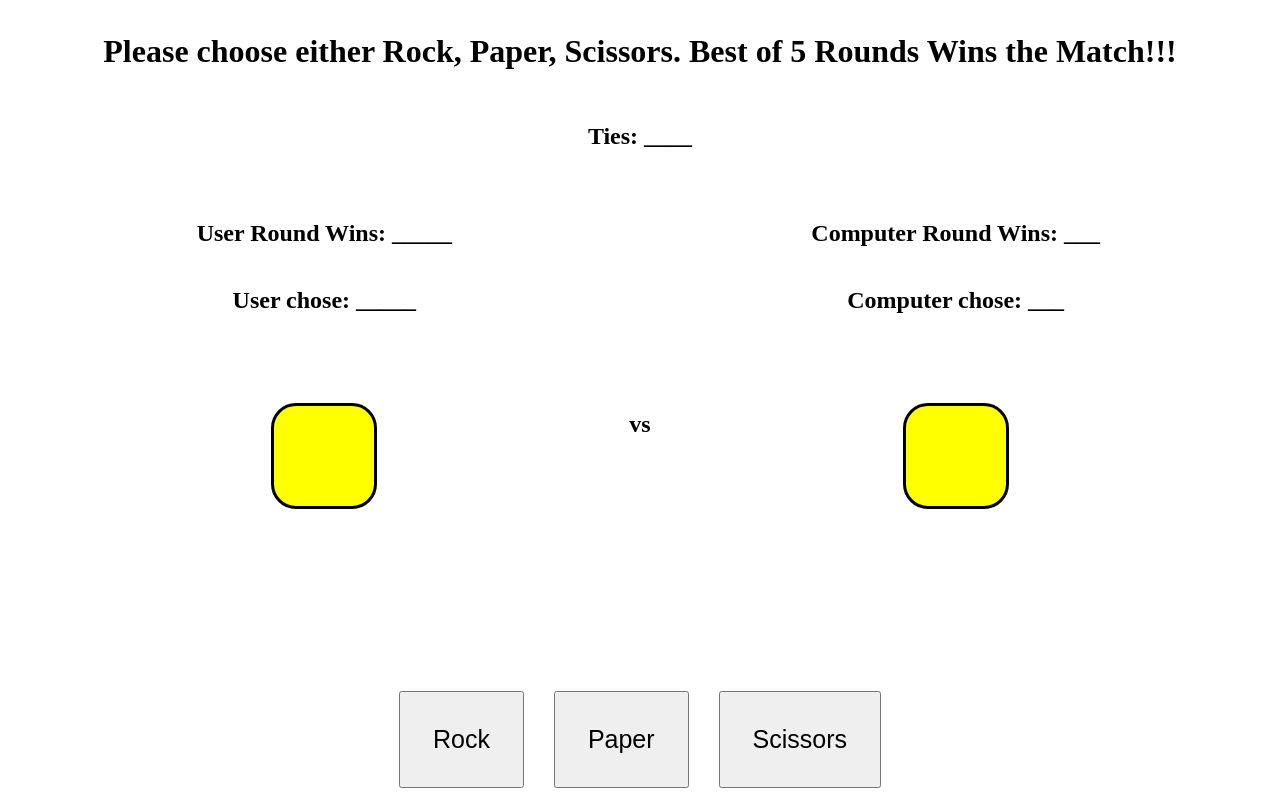
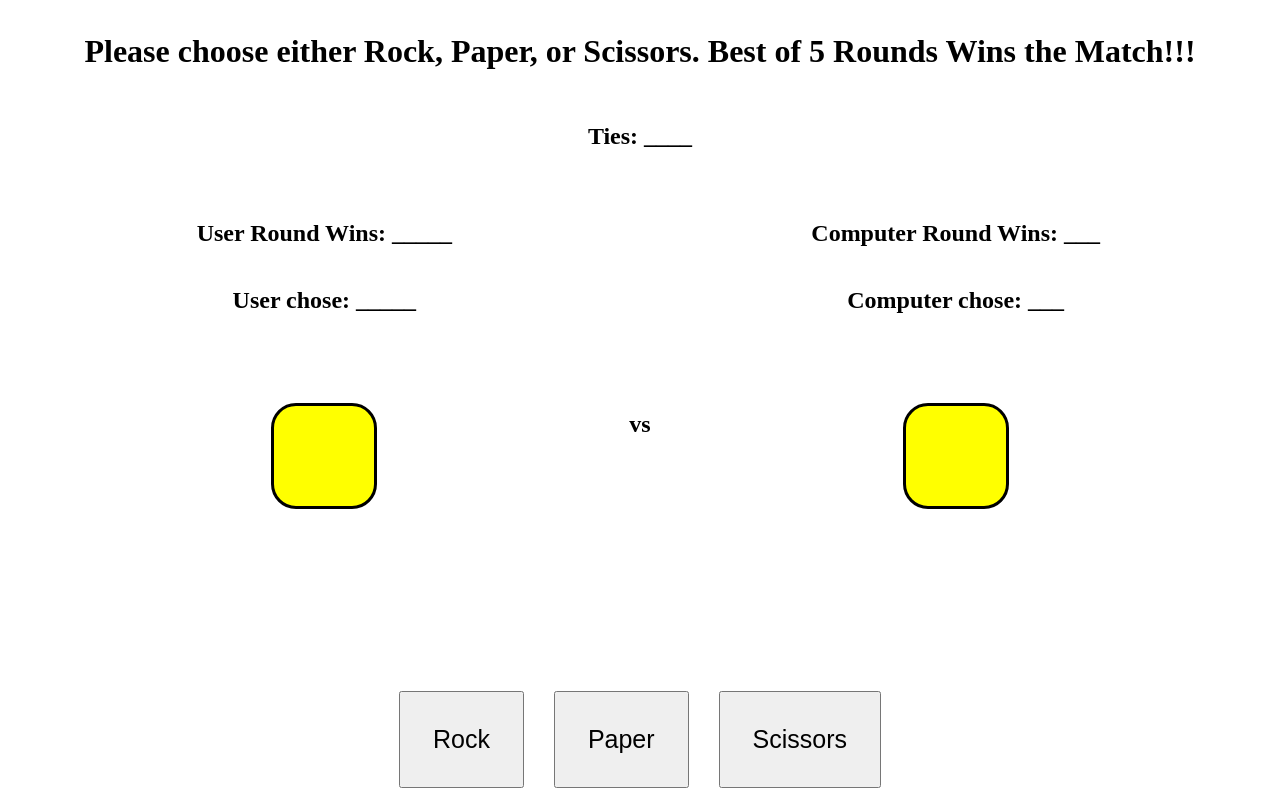
Before and after one commit to vano31/Rock-Paper-Scissors-Initial, a plain HTML site: page index.html in a window 1280 px wide. Drawn offline with Linux system fonts and the light colour scheme.

```diff
--- a/index.html
+++ b/index.html
@@ -13,7 +13,7 @@
 <div id="page">
 
     <div class="one">
-        <h1>Please choose either Rock, Paper, Scissors. Best of 5 Rounds Wins the Match!!!</h1>
+        <h1>Please choose either Rock, Paper, or Scissors. Best of 5 Rounds Wins the Match!!!</h1>
     </div>
 
     <div class="middle">
```
